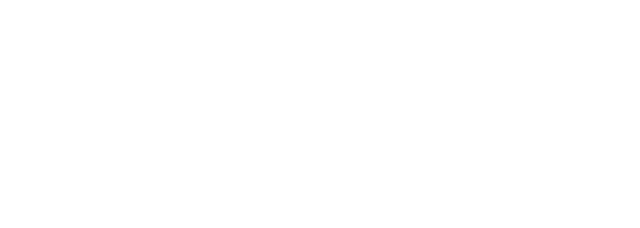
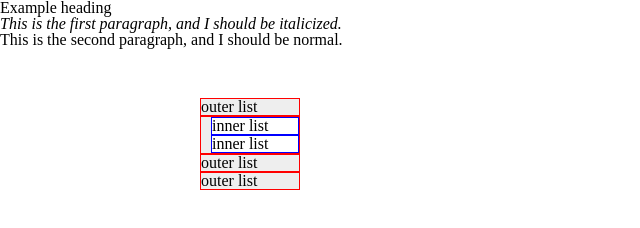
Before and after one commit to matthewbarram/sketching, a plain HTML site: page index.html in a window 1280 px wide. Shown: the whole page, without its empty margins (0-640 px from the left). Drawn offline with Linux system fonts and the light colour scheme.

```diff
--- a/index.css
+++ b/index.css
@@ -1,3 +1,19 @@
-body {
-	color: #222222;
+div {
+	padding-top: 50px;
+	padding-left: 200px;
+	width: 100px;
 }
+div > ul > li {
+	border: 1px solid red;
+	background-color: #eeeeee
+}
+
+div > ul > li > ul > li {
+	border: 1px solid blue;
+	margin-left: 10px;
+	background-color: white;
+}
+
+h3 + p {
+	font-style: italic;
+}
--- a/index.html
+++ b/index.html
@@ -1 +1,41 @@
 <!DOCTYPE html>
+<html class="no-js">
+    <head>
+        <meta charset="utf-8">
+        <meta http-equiv="X-UA-Compatible" content="IE=edge">
+        <title></title>
+        <meta name="description" content="">
+        <meta name="viewport" content="width=device-width, initial-scale=1">
+
+        <!-- Place favicon.ico and apple-touch-icon(s) in the root directory -->
+
+        <link rel="stylesheet" href="reset.css">
+        <link rel="stylesheet" href="index.css">
+    </head>
+    <body>
+        <!--[if lt IE 8]>
+            <p class="browsehappy">You are using an <strong>outdated</strong> browser. Please <a href="http://browsehappy.com/">upgrade your browser</a> to improve your experience.</p>
+        <![endif]-->
+        <h3>Example heading</h3>
+        <p>
+        	This is the first paragraph, and I should be italicized.
+        </p>
+        <p>
+        	This is the second paragraph, and I should be normal.
+        </p>
+
+        <div>
+        	<ul>
+        		<li>outer list</li>
+        		<li>
+        			<ul>
+        				<li>inner list</li>
+        				<li>inner list</li>
+        			</ul>
+        		</li>
+        		<li>outer list</li>
+        		<li>outer list</li>
+        	</ul>
+        </div>
+    </body>
+</html>
--- /dev/null
+++ b/reset.css
@@ -0,0 +1,48 @@
+/* http://meyerweb.com/eric/tools/css/reset/
+   v2.0 | 20110126
+   License: none (public domain)
+*/
+
+html, body, div, span, applet, object, iframe,
+h1, h2, h3, h4, h5, h6, p, blockquote, pre,
+a, abbr, acronym, address, big, cite, code,
+del, dfn, em, img, ins, kbd, q, s, samp,
+small, strike, strong, sub, sup, tt, var,
+b, u, i, center,
+dl, dt, dd, ol, ul, li,
+fieldset, form, label, legend,
+table, caption, tbody, tfoot, thead, tr, th, td,
+article, aside, canvas, details, embed,
+figure, figcaption, footer, header, hgroup,
+menu, nav, output, ruby, section, summary,
+time, mark, audio, video {
+	margin: 0;
+	padding: 0;
+	border: 0;
+	font-size: 100%;
+	font: inherit;
+	vertical-align: baseline;
+}
+/* HTML5 display-role reset for older browsers */
+article, aside, details, figcaption, figure,
+footer, header, hgroup, menu, nav, section {
+	display: block;
+}
+body {
+	line-height: 1;
+}
+ol, ul {
+	list-style: none;
+}
+blockquote, q {
+	quotes: none;
+}
+blockquote:before, blockquote:after,
+q:before, q:after {
+	content: '';
+	content: none;
+}
+table {
+	border-collapse: collapse;
+	border-spacing: 0;
+}
```
Also changed, not shown: scss/test.scss (added), 1 other file.
